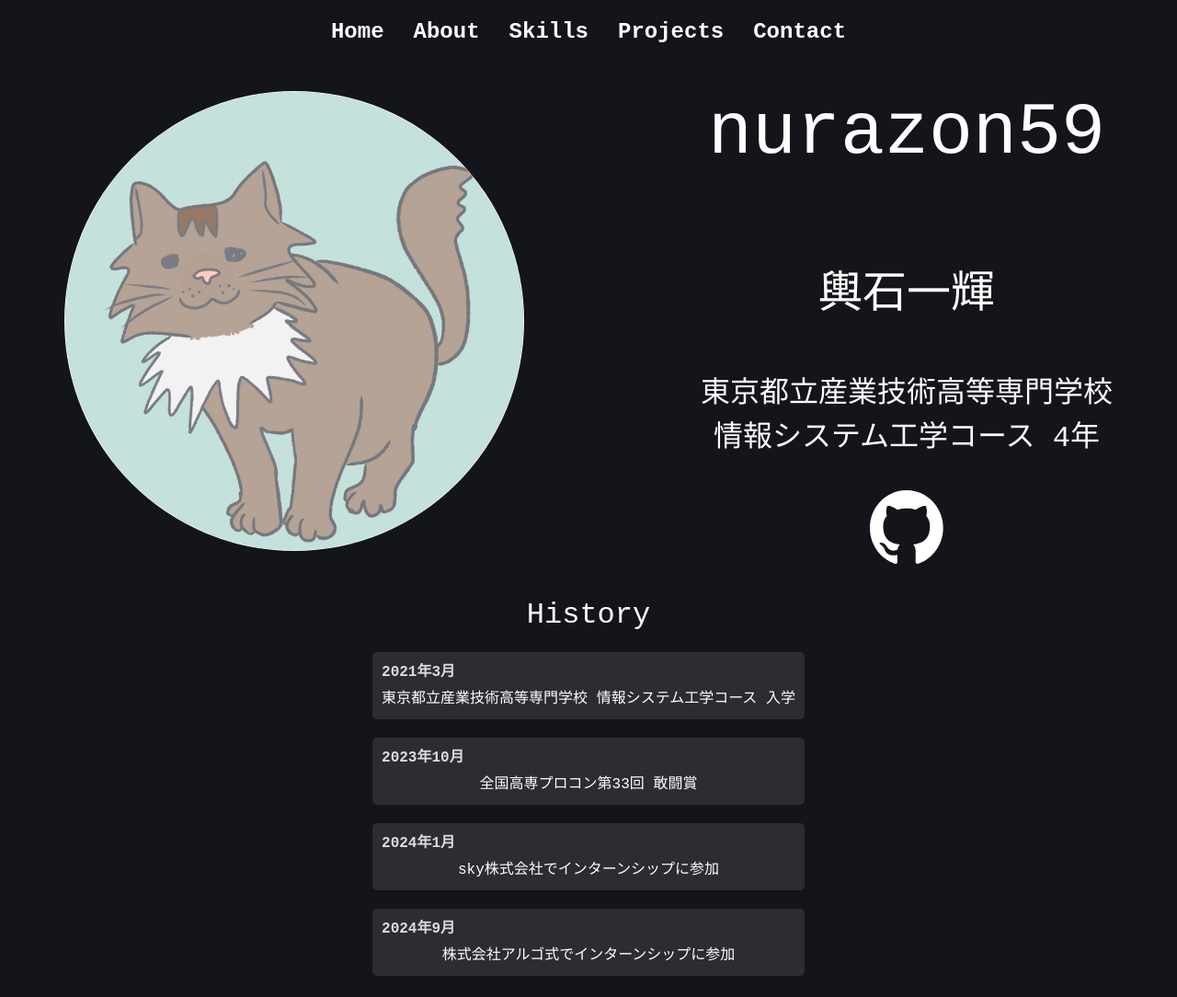
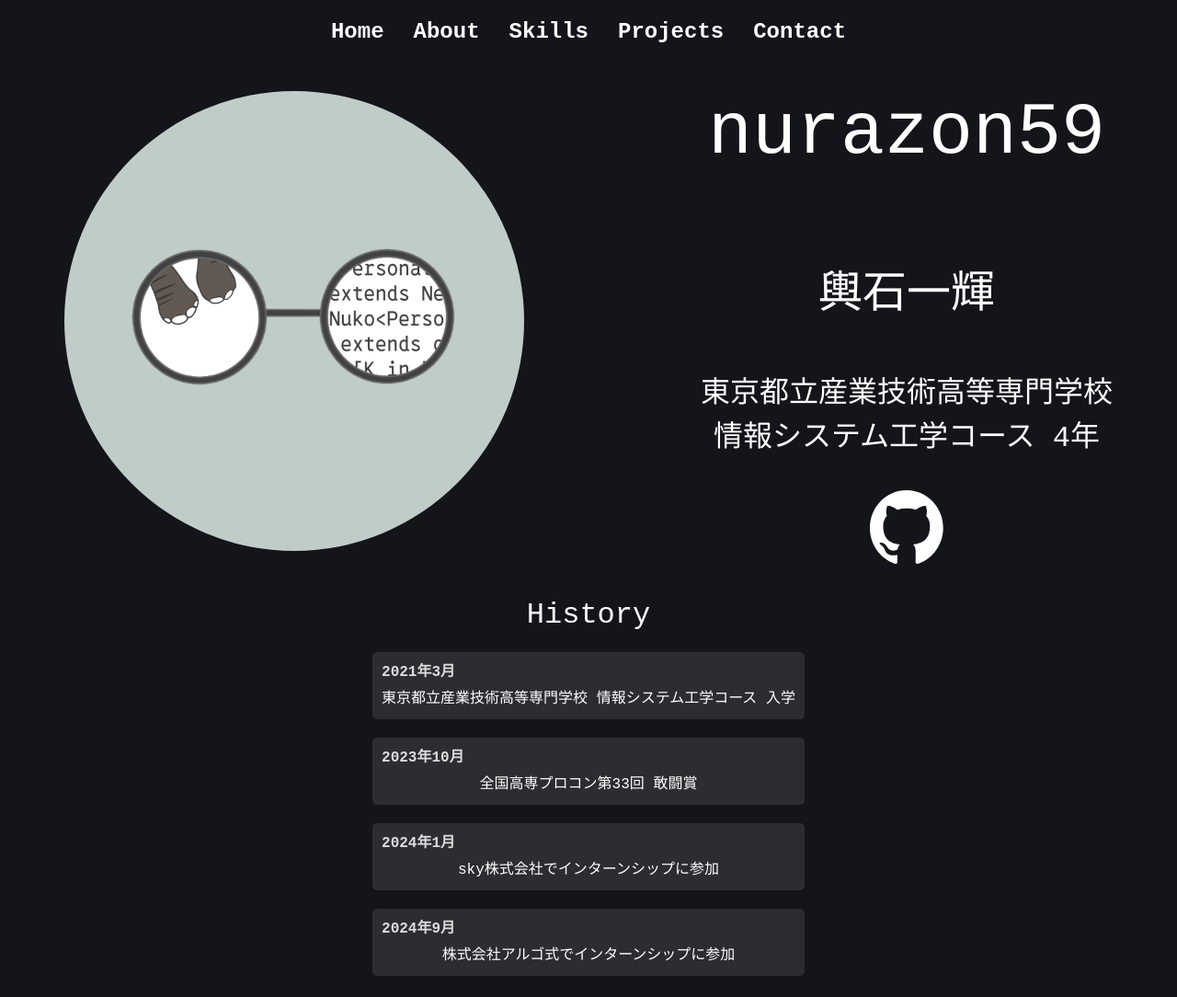
Before and after one commit to nurazon59/portfolio, an Astro site: page /about in a window 1280 px wide. Shown: the whole page at 92% size. Built offline with nearby package versions, Linux system fonts and the light colour scheme; Astro itself is replaced by a stand-in of ours; a web font is replaced by a local one.

Commit message:
fix icon

```diff
--- a/src/pages/about.astro
+++ b/src/pages/about.astro
@@ -6,7 +6,7 @@ import Layout from '../layouts/Layout.astro';
 <Layout title="nurazon59's Introduction" description='About nurazon59 (輿石一輝)'>
   <div class="container">
   <div class="icon">
-  <img src="/icon-bg-green.jpg" alt="nurazon59のアイコン画像" class="icon-image" />
+    <img src="/nuko.png" alt="nurazon59のアイコン画像" class="icon-image" />
     <div class="description">
       <h1>nurazon59</h1>
       <h2>
```
Also changed, not shown: public/icon-bg-green.jpg (deleted), public/icon.jpeg (deleted), public/logo-white.png (deleted), public/logo.svg (deleted), public/nuko.png (added).
